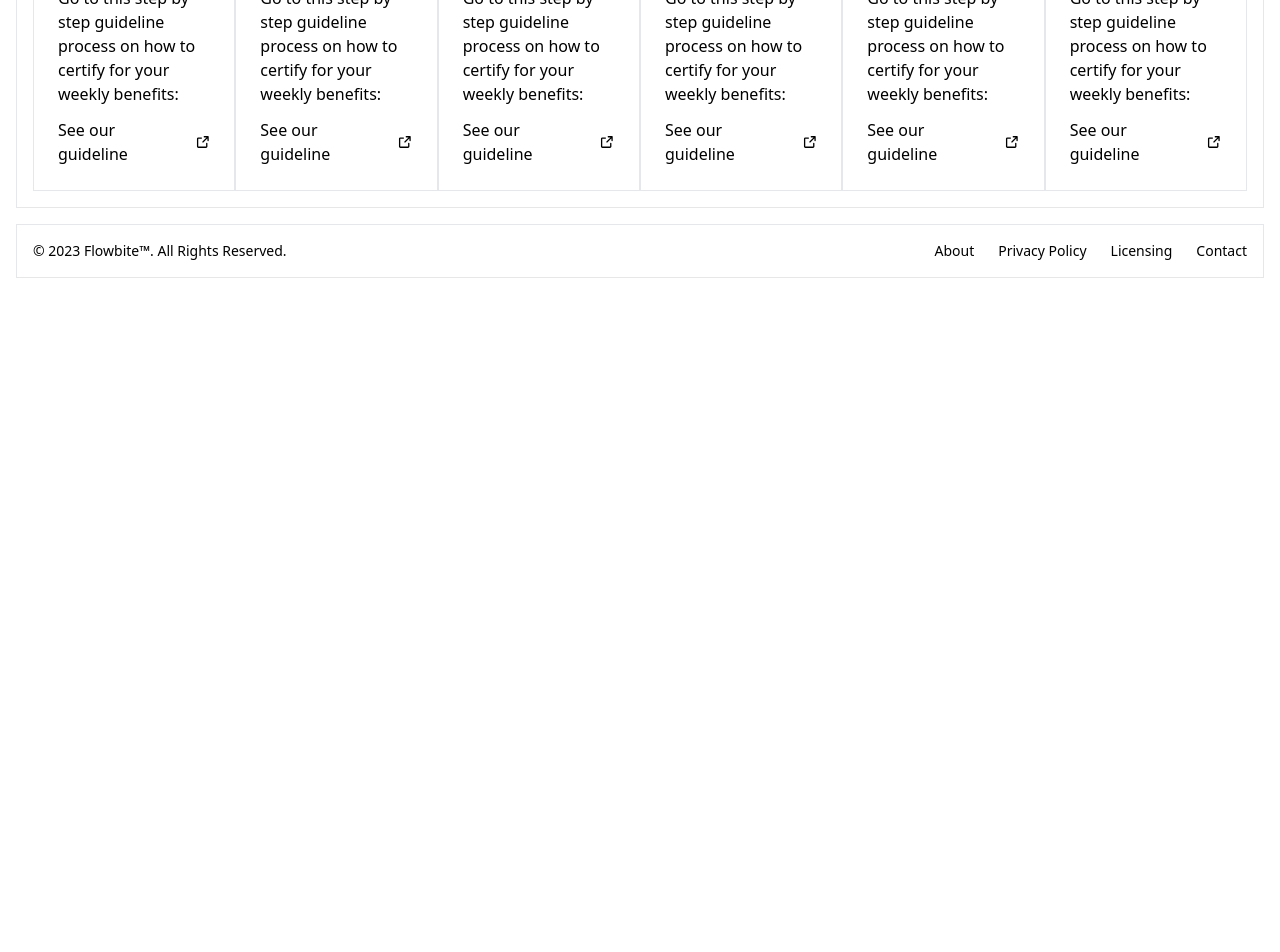
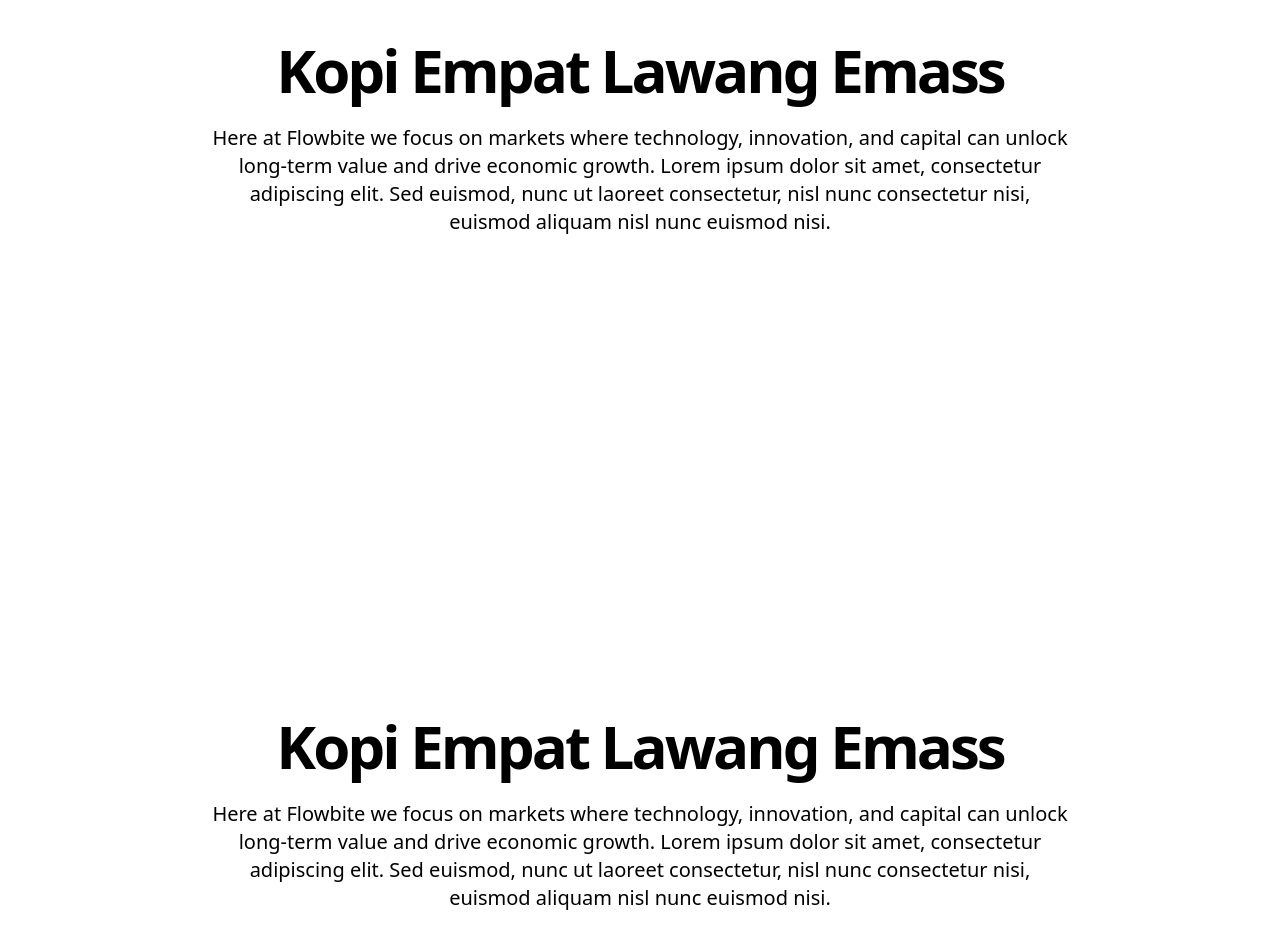
Before and after one commit to habbiwidagdo/website-profile-umkm, a React (Vite) app: page / in a window 1280 px wide. Shown: the part 860-1812 px from the top of the page. Before the commit the page ends 1154 px from the top, so only its background shows below. Built offline with nearby package versions, Linux system fonts and the light colour scheme.

Commit message:
push testing 5

```diff
--- a/src/Home.jsx
+++ b/src/Home.jsx
@@ -7,6 +7,48 @@ function Home() {
     <div>
       <Navbar />
       <section class="bg-center bg-no-repeat bg-white bg-blend-multiply">
+        <div class="px-4 mx-auto max-w-screen-xl text-center py-24 lg:py-56">
+          <h1 class="mb-6 text-4xl font-bold tracking-tighter text-black md:text-5xl lg:text-6xl">
+            Kopi Empat Lawang Emass
+          </h1>
+          <p class="mb-8 text-base font-normal text-red md:text-xl sm:px-16 lg:px-48">
+            Here at Flowbite we focus on markets where technology, innovation,
+            and capital can unlock long-term value and drive economic growth.
+            Lorem ipsum dolor sit amet, consectetur adipiscing elit. Sed
+            euismod, nunc ut laoreet consectetur, nisl nunc consectetur nisi,
+            euismod aliquam nisl nunc euismod nisi.
+          </p>
+        </div>
+      </section>
+            <section class="bg-center bg-no-repeat bg-white bg-blend-multiply">
+        <div class="px-4 mx-auto max-w-screen-xl text-center py-24 lg:py-56">
+          <h1 class="mb-6 text-4xl font-bold tracking-tighter text-black md:text-5xl lg:text-6xl">
+            Kopi Empat Lawang Emass
+          </h1>
+          <p class="mb-8 text-base font-normal text-red md:text-xl sm:px-16 lg:px-48">
+            Here at Flowbite we focus on markets where technology, innovation,
+            and capital can unlock long-term value and drive economic growth.
+            Lorem ipsum dolor sit amet, consectetur adipiscing elit. Sed
+            euismod, nunc ut laoreet consectetur, nisl nunc consectetur nisi,
+            euismod aliquam nisl nunc euismod nisi.
+          </p>
+        </div>
+      </section>
+            <section class="bg-center bg-no-repeat bg-white bg-blend-multiply">
+        <div class="px-4 mx-auto max-w-screen-xl text-center py-24 lg:py-56">
+          <h1 class="mb-6 text-4xl font-bold tracking-tighter text-black md:text-5xl lg:text-6xl">
+            Kopi Empat Lawang Emass
+          </h1>
+          <p class="mb-8 text-base font-normal text-red md:text-xl sm:px-16 lg:px-48">
+            Here at Flowbite we focus on markets where technology, innovation,
+            and capital can unlock long-term value and drive economic growth.
+            Lorem ipsum dolor sit amet, consectetur adipiscing elit. Sed
+            euismod, nunc ut laoreet consectetur, nisl nunc consectetur nisi,
+            euismod aliquam nisl nunc euismod nisi.
+          </p>
+        </div>
+      </section>
+            <section class="bg-center bg-no-repeat bg-white bg-blend-multiply">
         <div class="px-4 mx-auto max-w-screen-xl text-center py-24 lg:py-56">
           <h1 class="mb-6 text-4xl font-bold tracking-tighter text-black md:text-5xl lg:text-6xl">
             Kopi Empat Lawang Emass
```
